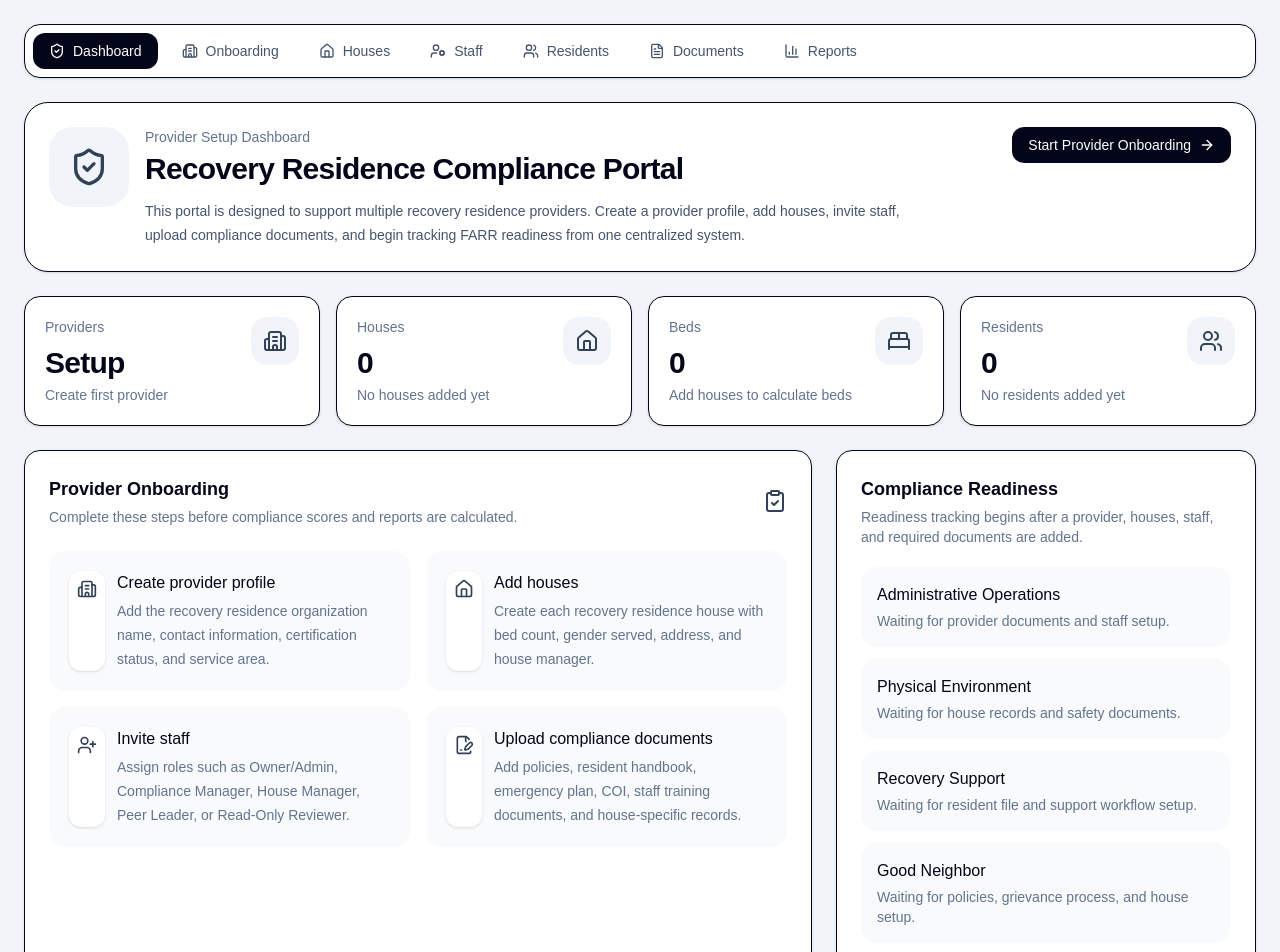
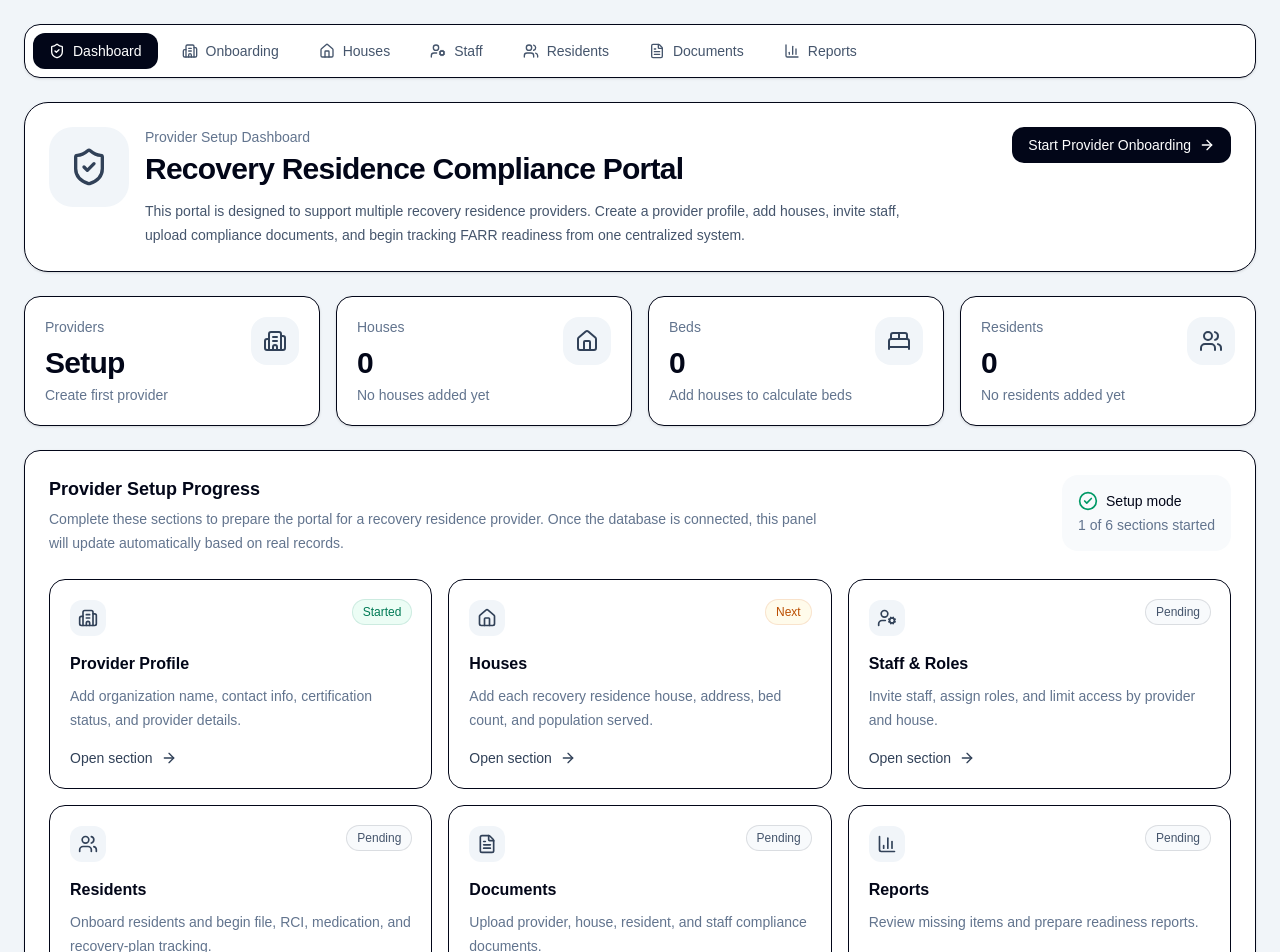
Before and after one commit to RBooth10/halfway-portal, a Next.js app: page / in a window 1280 px wide. Shown: the top 952 px of the page. Built offline with nearby package versions, Linux system fonts and the light colour scheme.

Commit message:
Add dashboard setup progress panel

```diff
--- a/app/page.tsx
+++ b/app/page.tsx
@@ -1,5 +1,6 @@
 import type React from "react";
 import Link from "next/link";
+import SetupProgress from "@/components/SetupProgress";
 import SetupNav from "@/components/SetupNav";
 import {
   ArrowRight,
@@ -109,6 +110,8 @@ export default function DashboardPage() {
           ))}
         </section>
 
+        <SetupProgress />
+
         <section className="grid gap-6 xl:grid-cols-[1fr_420px]">
           <div className="rounded-2xl border bg-white p-6 shadow-sm">
             <div className="flex items-center justify-between">
--- /dev/null
+++ b/components/SetupProgress.tsx
@@ -0,0 +1,120 @@
+import {
+  ArrowRight,
+  BarChart3,
+  Building2,
+  CheckCircle2,
+  FileText,
+  Home,
+  UserCog,
+  Users,
+} from "lucide-react";
+import Link from "next/link";
+
+const setupSteps = [
+  {
+    title: "Provider Profile",
+    description: "Add organization name, contact info, certification status, and provider details.",
+    href: "/onboarding",
+    status: "Started",
+    icon: Building2,
+  },
+  {
+    title: "Houses",
+    description: "Add each recovery residence house, address, bed count, and population served.",
+    href: "/houses",
+    status: "Next",
+    icon: Home,
+  },
+  {
+    title: "Staff & Roles",
+    description: "Invite staff, assign roles, and limit access by provider and house.",
+    href: "/staff",
+    status: "Pending",
+    icon: UserCog,
+  },
+  {
+    title: "Residents",
+    description: "Onboard residents and begin file, RCI, medication, and recovery-plan tracking.",
+    href: "/residents",
+    status: "Pending",
+    icon: Users,
+  },
+  {
+    title: "Documents",
+    description: "Upload provider, house, resident, and staff compliance documents.",
+    href: "/documents",
+    status: "Pending",
+    icon: FileText,
+  },
+  {
+    title: "Reports",
+    description: "Review missing items and prepare readiness reports.",
+    href: "/reports",
+    status: "Pending",
+    icon: BarChart3,
+  },
+];
+
+function StatusBadge({ value }: { value: string }) {
+  const style =
+    value === "Started"
+      ? "bg-emerald-50 text-emerald-700 ring-emerald-600/20"
+      : value === "Next"
+        ? "bg-amber-50 text-amber-700 ring-amber-600/20"
+        : "bg-slate-50 text-slate-600 ring-slate-600/20";
+
+  return (
+    <span className={`inline-flex rounded-full px-2.5 py-1 text-xs font-medium ring-1 ${style}`}>
+      {value}
+    </span>
+  );
+}
+
+export default function SetupProgress() {
+  return (
+    <section className="rounded-2xl border bg-white p-6 shadow-sm">
+      <div className="flex flex-col gap-4 md:flex-row md:items-start md:justify-between">
+        <div>
+          <h2 className="text-lg font-semibold text-slate-950">Provider Setup Progress</h2>
+          <p className="mt-1 max-w-3xl text-sm leading-6 text-slate-500">
+            Complete these sections to prepare the portal for a recovery residence provider.
+            Once the database is connected, this panel will update automatically based on real records.
+          </p>
+        </div>
+
+        <div className="rounded-2xl bg-slate-50 p-4 text-sm">
+          <div className="flex items-center gap-2 font-medium text-slate-950">
+            <CheckCircle2 className="h-5 w-5 text-emerald-600" />
+            Setup mode
+          </div>
+          <p className="mt-1 text-slate-500">1 of 6 sections started</p>
+        </div>
+      </div>
+
+      <div className="mt-6 grid gap-4 md:grid-cols-2 xl:grid-cols-3">
+        {setupSteps.map((step) => (
+          <Link
+            key={step.title}
+            href={step.href}
+            className="group rounded-2xl border p-5 transition hover:border-slate-300 hover:bg-slate-50"
+          >
+            <div className="flex items-start justify-between gap-4">
+              <div className="rounded-xl bg-slate-100 p-2">
+                <step.icon className="h-5 w-5 text-slate-700" />
+              </div>
+              <StatusBadge value={step.status} />
+            </div>
+
+            <h3 className="mt-4 font-semibold text-slate-950">{step.title}</h3>
+            <p className="mt-2 text-sm leading-6 text-slate-500">{step.description}</p>
+
+            <div className="mt-4 flex items-center gap-2 text-sm font-medium text-slate-700">
+              Open section
+              <ArrowRight className="h-4 w-4 transition group-hover:translate-x-1" />
+            </div>
+          </Link>
+        ))}
+      </div>
+    </section>
+  );
+}
```
